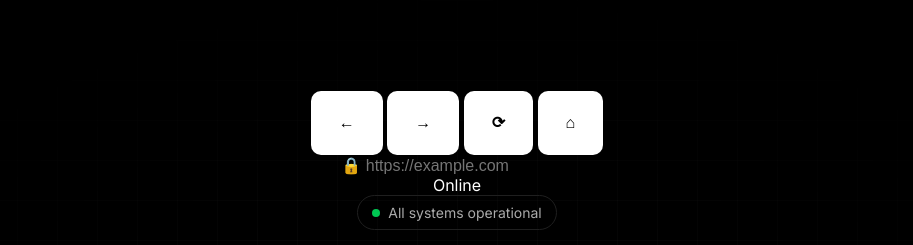
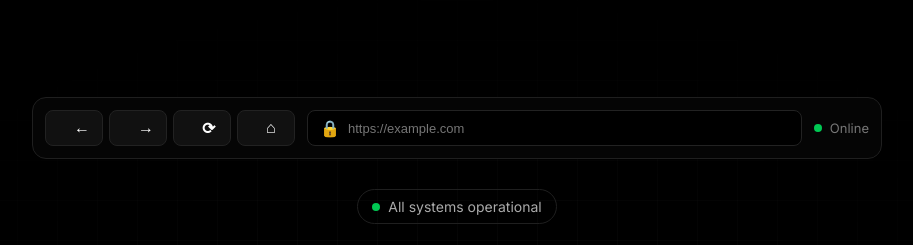
Before and after one commit to cryx-dev/skool.lol, a website: page public/index.html in a window 1280 px wide. Shown: the top 245 px of the page, without its empty margins (183-1096 px from the left). Drawn offline with Linux system fonts and the light colour scheme.

Commit message:
Add styles for browser bar and related elements

```diff
--- a/public/assets/css/style.css
+++ b/public/assets/css/style.css
@@ -611,3 +611,208 @@ footer{
 
 
 }
+
+/* =====================
+   BROWSER BAR
+===================== */
+
+
+.browser-bar{
+
+display:flex;
+
+align-items:center;
+
+gap:12px;
+
+
+margin-bottom:30px;
+
+
+padding:12px;
+
+
+background:#050505;
+
+
+border:1px solid #1f1f1f;
+
+
+border-radius:14px;
+
+
+}
+
+
+
+.browser-actions{
+
+display:flex;
+
+gap:6px;
+
+}
+
+
+
+.browser-actions button{
+
+
+width:36px;
+
+height:36px;
+
+
+border-radius:8px;
+
+
+background:#111;
+
+
+border:1px solid #222;
+
+
+color:white;
+
+
+cursor:pointer;
+
+
+font-size:16px;
+
+
+}
+
+
+
+.browser-actions button:hover{
+
+
+background:#222;
+
+
+}
+
+
+
+.browser-url{
+
+
+height:36px;
+
+
+flex:1;
+
+
+display:flex;
+
+
+align-items:center;
+
+
+gap:8px;
+
+
+background:#000;
+
+
+border:1px solid #222;
+
+
+border-radius:8px;
+
+
+padding:0 12px;
+
+
+}
+
+
+
+.browser-url input{
+
+
+font-size:13px;
+
+
+}
+
+
+
+
+
+.connection{
+
+
+display:flex;
+
+align-items:center;
+
+
+gap:8px;
+
+
+font-size:13px;
+
+
+color:#777;
+
+
+}
+
+
+
+.connection span{
+
+
+width:8px;
+
+height:8px;
+
+
+background:#00c853;
+
+
+border-radius:50%;
+
+
+}
+
+
+
+@media(max-width:700px){
+
+
+.browser-bar{
+
+
+flex-direction:column;
+
+
+align-items:stretch;
+
+
+}
+
+
+
+.browser-actions{
+
+
+justify-content:center;
+
+
+}
+
+
+
+.connection{
+
+
+justify-content:center;
+
+
+}
+
+
+}
```
